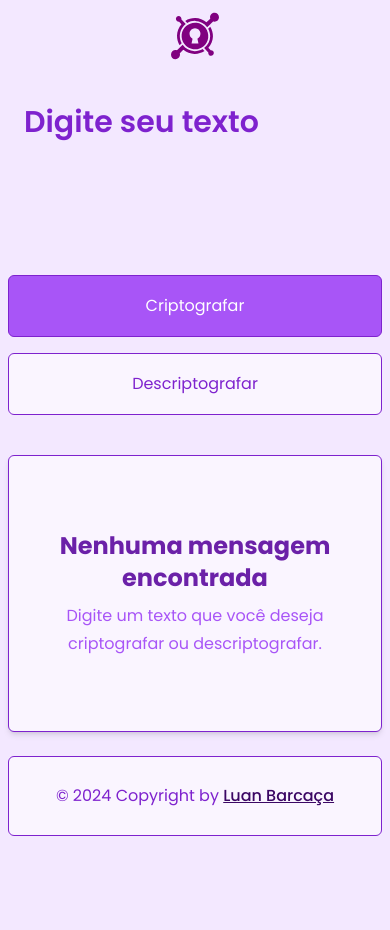
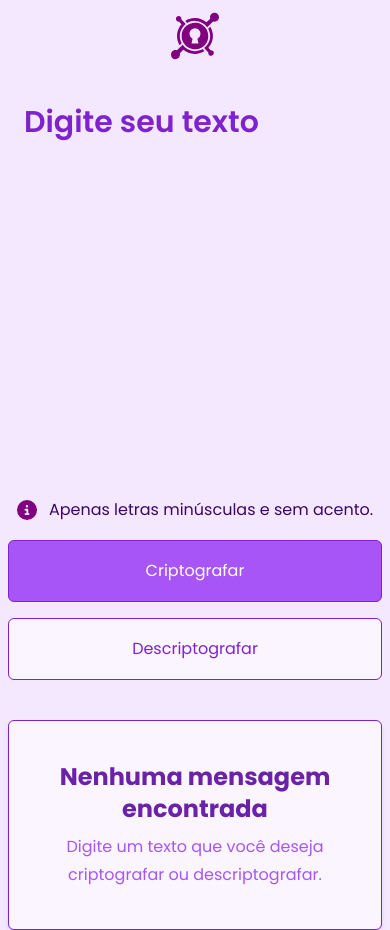
Before and after one commit to barcaca/allura-challenger-decodificador-de-texto, a website: page src/index.html in a window 390 px wide. Shown: the top 930 px of the page. Before the commit the page ends 844 px from the top, so only its background shows below. Drawn offline with Linux system fonts and the light colour scheme.

Commit message:
feat: adicionando info

```diff
--- a/src/index.html
+++ b/src/index.html
@@ -29,22 +29,33 @@
           name="inputText"
           id="inputText"
           placeholder="Digite seu texto"
+          rows="10"
           class="w-full flex-1 resize-none appearance-none bg-purple-100 p-4 text-3xl font-semibold text-purple-700 placeholder:text-3xl placeholder:font-semibold placeholder:text-purple-700 focus:outline-purple-700"
         ></textarea>
+        <div class="flex items-center justify-center gap-3">
+          <img
+            src="./public/info.svg"
+            alt="ícone de informação"
+            class="m-0 size-5"
+          />
+          <p class="m-0 text-purple-950">
+            Apenas letras minúsculas e sem acento.
+          </p>
+        </div>
         <div
-          class="xs:flex-row flex flex-col items-center justify-center gap-4"
+          class="flex flex-col items-center justify-center gap-4 xs:flex-row"
         >
           <button
             id="encrypt"
             type="submit"
-            class="xs:max-w-[312px] w-full rounded-md border border-purple-700 bg-purple-500 p-4 text-white"
+            class="w-full rounded-md border border-purple-700 bg-purple-500 p-4 text-white xs:max-w-[312px]"
           >
             Criptografar
           </button>
           <button
             id="decrypt"
             type="submit"
-            class="xs:max-w-[312px] w-full rounded-md border border-purple-700 bg-purple-50 p-4 text-purple-700"
+            class="w-full rounded-md border border-purple-700 bg-purple-50 p-4 text-purple-700 xs:max-w-[312px]"
           >
             Descriptografar
           </button>
@@ -76,5 +87,6 @@
         >
       </p>
     </footer>
+    <script src="./script.js"></script>
   </body>
 </html>
```
Also changed, not shown: src/css/output.css, src/public/info.svg (added), src/script.js (added).
